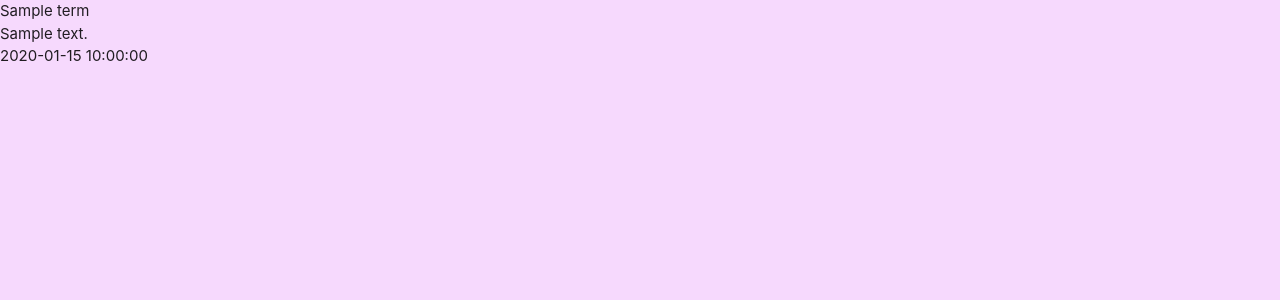
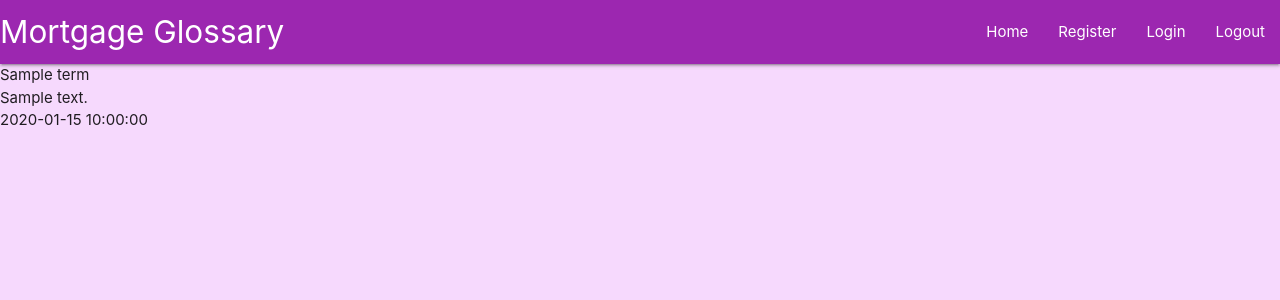
Before and after one commit to Leah9/ci_milestone_3, a Flask app: page / in a window 1280 px wide. Shown: the top 300 px of the page. Run offline with Flask 2, Linux system fonts and the light colour scheme; a database or web service that is not in the repository returns one stand-in record (values such as "Sample title"); some libraries are stand-ins or nearby versions.

Commit message:
Add navbar with materialize

```diff
--- a/static/js/script.js
+++ b/static/js/script.js
@@ -0,0 +1,3 @@
+$(document).ready(function(){
+    $('.sidenav').sidenav();
+  });
--- a/templates/base.html
+++ b/templates/base.html
@@ -4,6 +4,8 @@
     <meta charset="UTF-8">
     <meta http-equiv="X-UA-Compatible" content="IE=edge">
     <meta name="viewport" content="width=device-width, initial-scale=1.0">
+
+    <link href="https://fonts.googleapis.com/icon?family=Material+Icons" rel="stylesheet">
     <link rel="stylesheet" href="https://cdnjs.cloudflare.com/ajax/libs/materialize/1.0.0/css/materialize.min.css" type="text/css">
     <link rel="stylesheet" href="{{ url_for('static', filename='css/style.css') }}" type="text/css">
     {% block styles %}
@@ -11,6 +13,30 @@
     <title>Mortgage Glossary</title>
 </head>
 <body>
+
+    <header>
+        <nav>
+            <!-- Large display navbar-->
+            <div class="nav-wrapper purple">
+              <a href="#!" class="brand-logo">Mortgage Glossary</a>
+              <a href="#" data-target="mobile-navbar" class="sidenav-trigger"><i class="material-icons">menu</i></a>
+              <ul class="right hide-on-med-and-down">
+                <li><a href="{{ url_for('get_terms') }}">Home</a></li>
+                <li><a href="#">Register</a></li>
+                <li><a href="#">Login</a></li>
+                <li><a href="#">Logout</a></li>
+              </ul>
+            </div>
+          </nav>
+        <!-- Small display nav -->
+          <ul class="sidenav" id="mobile-navbar">
+            <li><a href="{{ url_for('get_terms') }}">Home</a></li>
+            <li><a href="#">Register</a></li>
+            <li><a href="#">Login</a></li>
+            <li><a href="#">Logout</a></li>
+
+          </ul>
+    </header>
     {% block content %}
     {% endblock %}
 
```
